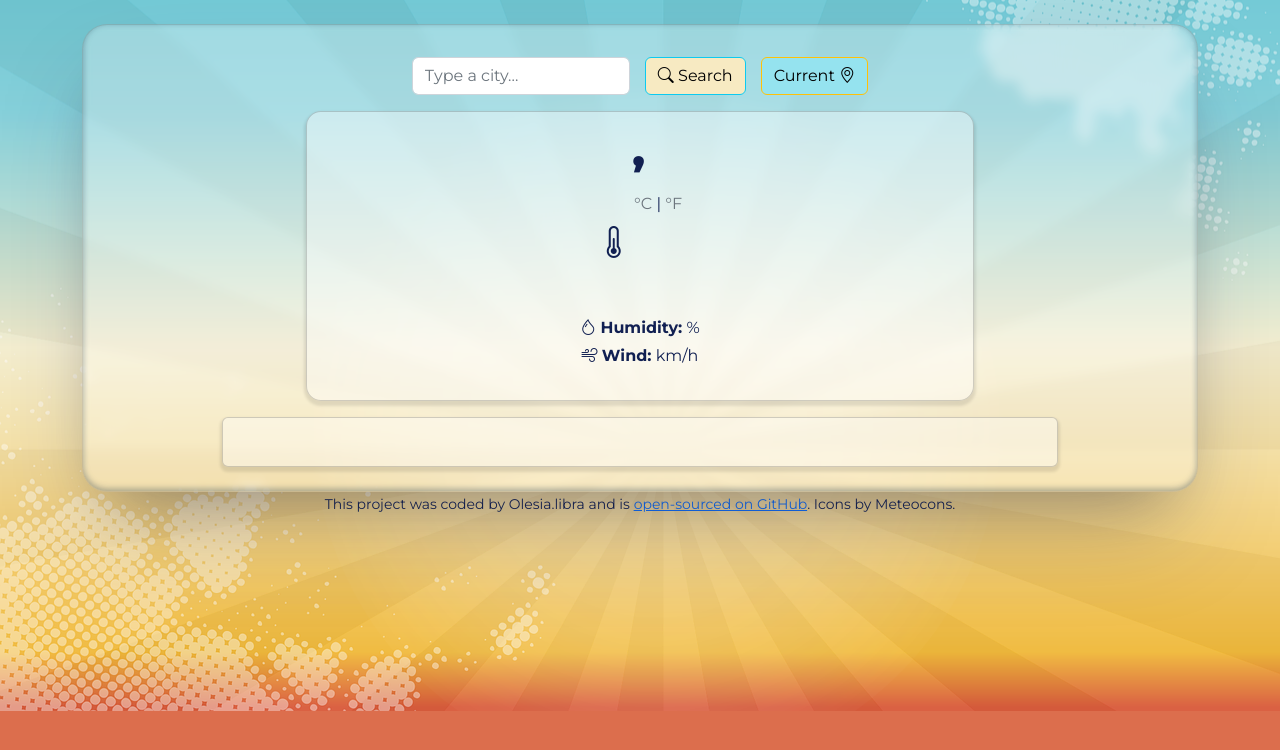
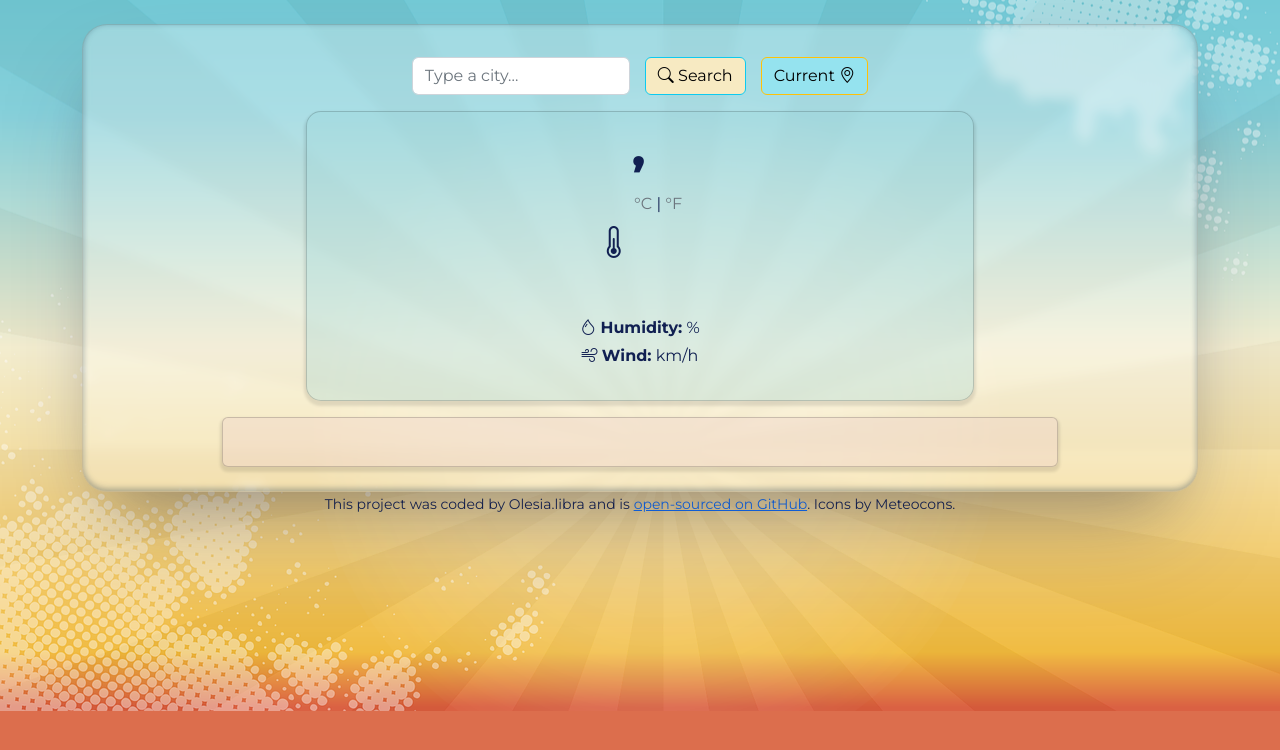
Before and after one commit to Solymar1388/Weather-Libra-app, a plain HTML site: page index.html in a window 1280 px wide. Drawn offline with nearby package versions, Linux system fonts and the light colour scheme; no server answers.

Commit message:
changed background of the info and forecast block

```diff
--- a/src/style.css
+++ b/src/style.css
@@ -25,14 +25,18 @@ h1 {
     box-shadow: rgb(50 50 93 / 25%) 0px 50px 100px -20px, rgb(0 0 0 / 30%) 0px 30px 60px -30px, rgb(10 37 64 / 35%) 0px -2px 6px 0px inset;
 }
 
-.info-block,
-.forecast-block {
-    background: rgba(255, 255, 255, 0.4);
+.info-block {
+    background: rgba(154, 211, 214, 0.3);
     box-shadow: 0px 3px 3px 2px rgb(0 0 0 / 10%);
 }
 
 .info-block {
     border-radius: 15px;
+}
+
+.forecast-block {
+    background: rgba(238, 211, 203, 0.4);
+    box-shadow: 0px 3px 3px 2px rgb(0 0 0 / 10%);
 }
 
 .btn-warning {
```
